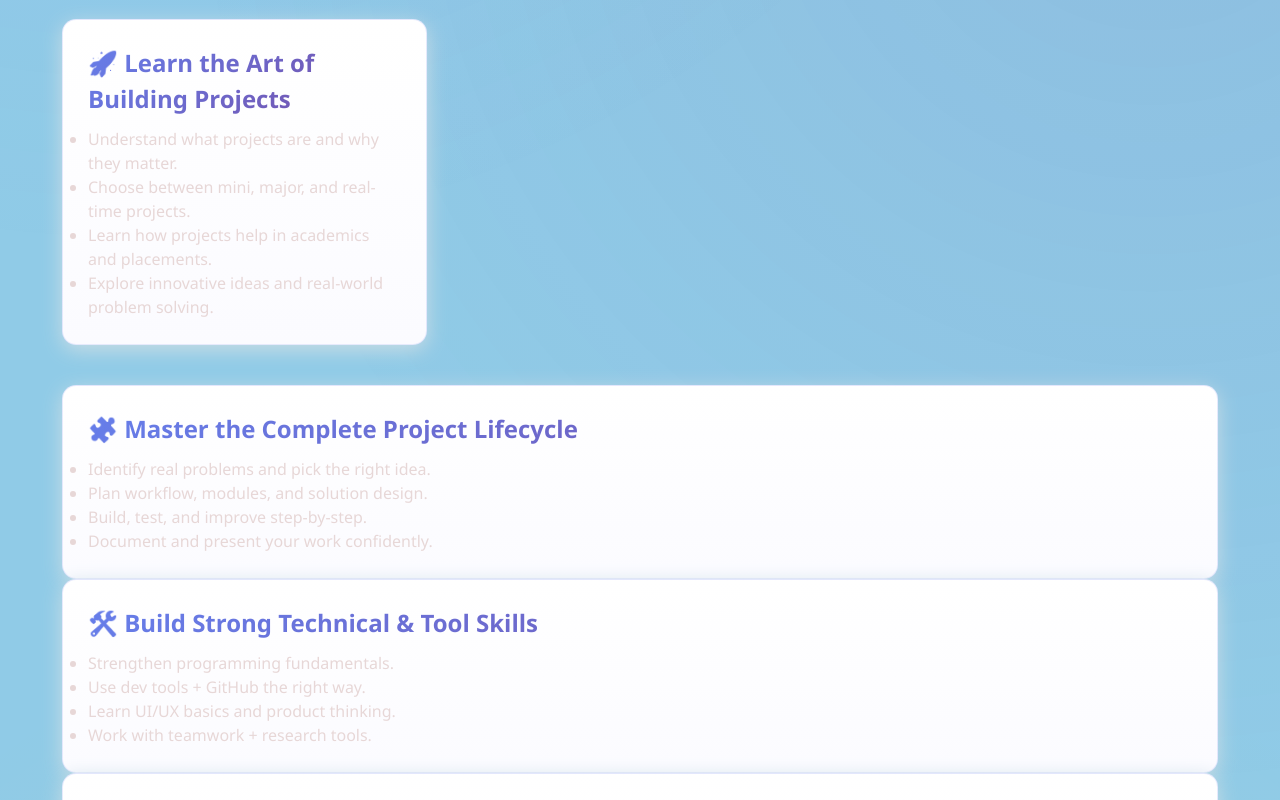
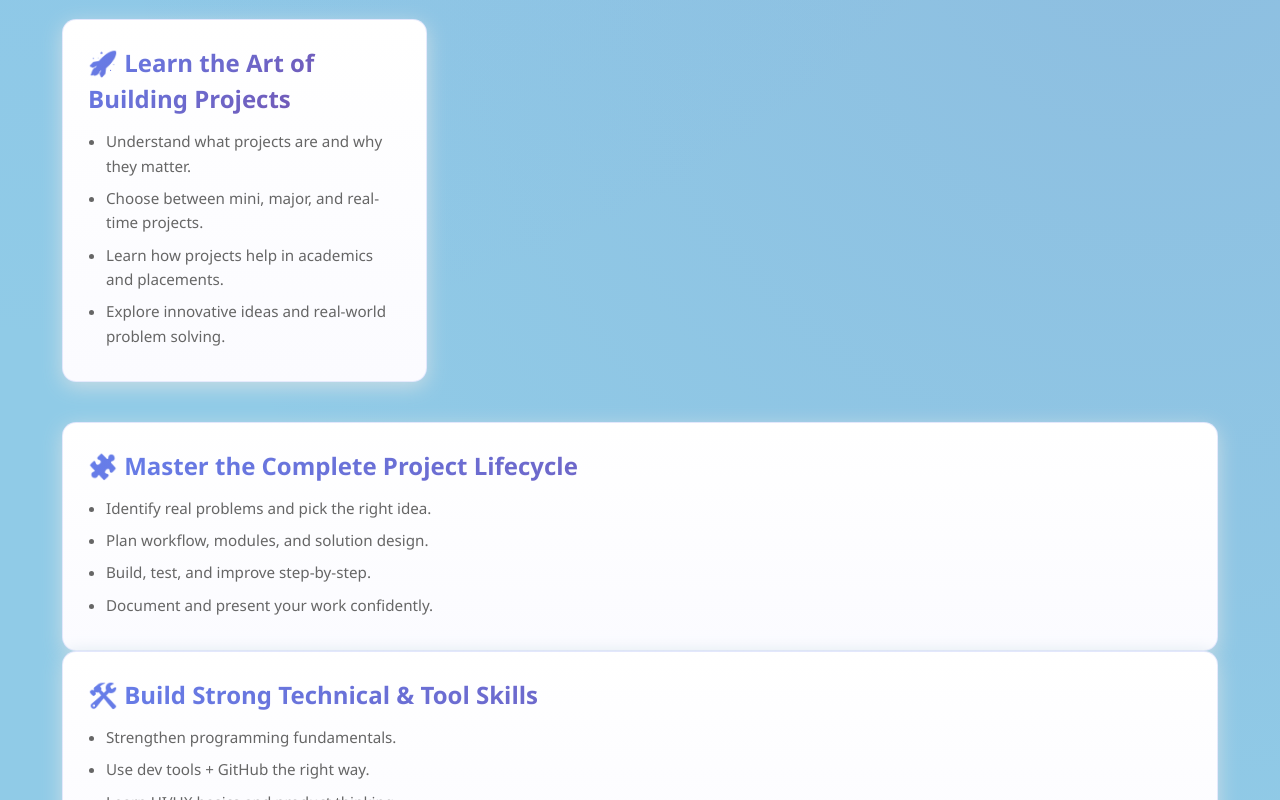
Before and after one commit to theprojectclubco-design/the-project-club, a React (Vite) app in the folder frontend/: page / in a window 1280 px wide. Shown: the part 1160-1960 px from the top of the page. Built offline with nearby package versions, Linux system fonts and the light colour scheme; no server answers.

Commit message:
home css

```diff
--- a/frontend/src/components/Home.css
+++ b/frontend/src/components/Home.css
@@ -431,3 +431,14 @@
     text-align: left;
   }
 }
+.learn-list {
+  margin: 12px 0 0;
+  padding-left: 18px; /* bullet indent */
+  color: #666;
+  line-height: 1.6;
+  font-size: 0.95rem;
+}
+
+.learn-list li {
+  margin: 8px 0;
+}
```
